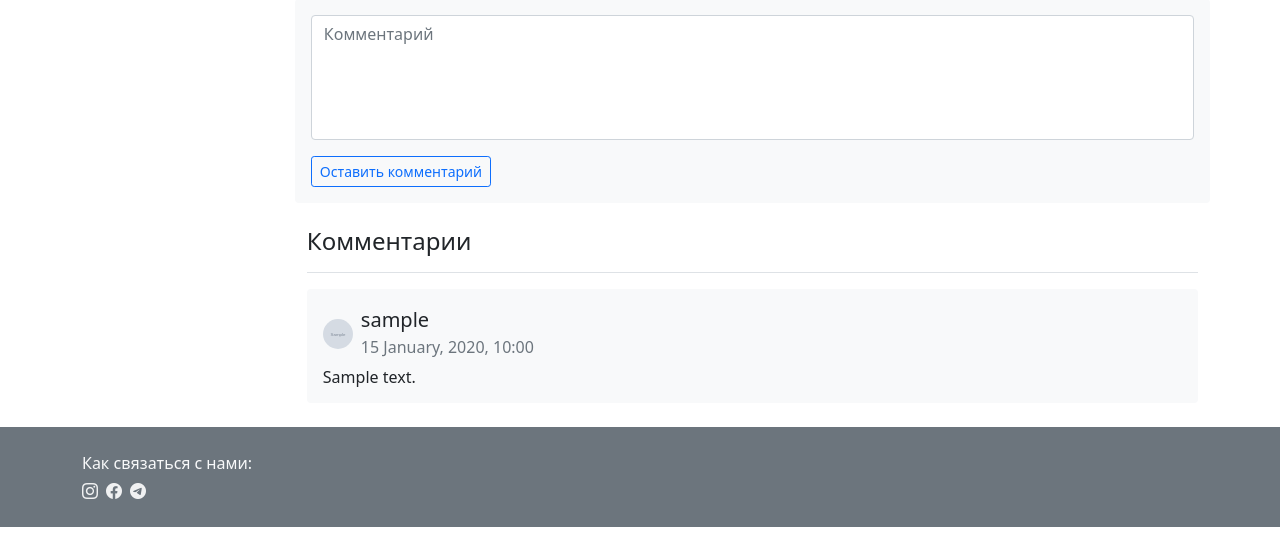
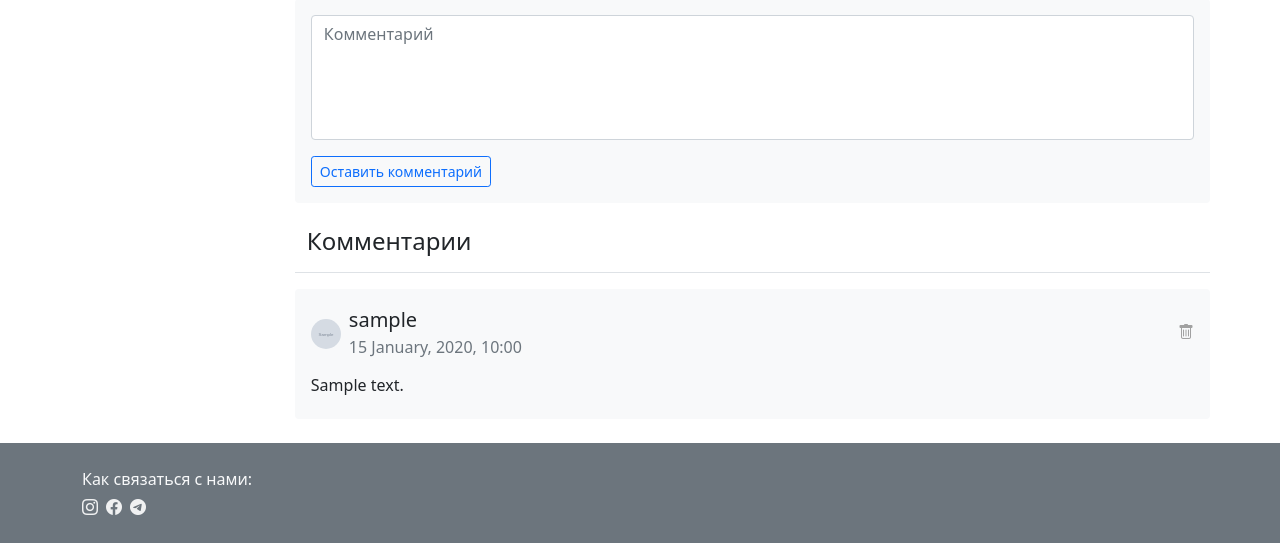
Before and after one commit to BorisPlaton/books_flask, a Flask app: page /review/1 in a window 1280 px wide. Shown: the part 487-1030 px from the top of the page. Run offline with Flask 2, Linux system fonts and the light colour scheme; a user stored in the database is signed in; tables that the repository leaves empty hold one stand-in row (values such as "Sample post"); grey boxes marked "Sample" are stand-in pictures; some libraries are stand-ins or nearby versions.

Commit message:
Protection on the deleting commentars

```diff
--- a/bookreview/templates/add_book.html
+++ b/bookreview/templates/add_book.html
@@ -16,12 +16,12 @@
 
 			<div class="col-lg-5">
 				<h5 class="fw-light">Автор</h5>
-				<div class="input-group mb-2">
+				<div class="d-flex flex-column mb-2">
 					{{ load_field(form.author, class="form-control form-control-sm", autocomplete="off") }}
 				</div>
 
 				<h5 class="fw-light">Название</h5>
-				<div class="input-group mb-2">
+				<div class="d-flex flex-column mb-2">
 					{{ load_field(form.title, class="form-control form-control-sm", autocomplete="off") }}
 				</div>
 
--- a/bookreview/templates/base.html
+++ b/bookreview/templates/base.html
@@ -112,9 +112,9 @@
 									<div>
 										<a href=" {{ url_for('main.profile', profile_id=current_user.id) }} " class="sidebar_link"><i class="bi bi-person me-1"></i>Мой профиль</a>
 									</div>
-									<!-- PROFILE PAGE -->
+									<!-- MAIN PAGE -->
 									<div>
-										<a href="#" class="sidebar_link"><i class="bi bi-house me-1"></i>Главная страница</a>
+										<a href="{{ url_for('main.index') }}" class="sidebar_link"><i class="bi bi-house me-1"></i>Главная страница</a>
 									</div>
 									<!-- WRITE A NEW REVIEW -->
 									<div>
--- a/bookreview/templates/my_profile.html
+++ b/bookreview/templates/my_profile.html
@@ -54,7 +54,7 @@
 
 		<!-- REVIEWS -->
 		<div class="col-12 my-4">
-			<h4 class="fw-light m-0">Рецензии</h4>
+			<h4 class="fw-light m-0" id="reviews">Рецензии</h4>
 		</div>
 
 		<div class="col">
--- a/bookreview/templates/review.html
+++ b/bookreview/templates/review.html
@@ -55,10 +55,10 @@
 <!-- LEAVE COMMENT FORM -->
 <div class="col bg-light p-3 rounded mt-3">
 	<form action="{{ url_for('book.review', review_id=review.id )}}" method="post" novalidate>
-		<div class="d-flex flex-column"></div>
+		<div class="d-flex flex-column">
 		{{ form.csrf_token }}
 		{{ load_field(form.text, class='form-control', placeholder=form.text.label.text, style="height: 125px;")}}
-		{{ form.submit(class='btn btn-outline-primary btn-sm mt-3 ms-auto')}}
+		{{ form.submit(class='btn btn-outline-primary btn-sm mt-3 me-auto')}}
 		</div>
 	</form>
 </div>
@@ -70,20 +70,27 @@
 <!-- COMMENTS -->
 {% if review.comments %}
 	{% for comment in review.comments %}
-	<div class="col rounded mt-3 p-3 bg-light">
+	<div class="col rounded mt-3 p-3 pb-4 bg-light">
 		<div class="d-flex flex-column">
 
-			<div class="d-flex align-items-center justify-content-start">
-				<div class="user_photo rounded-circle mt-1"
-				style="background-image: url({{ url_for('static', filename='profile_img/' + comment.author.profile_photo) }}); width: 30px; height:30px;">
+			<div class="d-flex justify-content-between align-items-center">
+				<div class="d-flex align-items-center justify-content-start">
+					<div class="user_photo rounded-circle mt-1"
+					style="background-image: url({{ url_for('static', filename='profile_img/' + comment.author.profile_photo) }}); width: 30px; height:30px;">
+					</div>
+					<div class="d-flex flex-column ms-2 ">
+						<a href="{{ url_for('main.profile', profile_id=comment.author.id) }}" class="text-dark lead fs-5">{{ comment.author.username }}</a>
+						<span class="text-secondary fw-light fs-6">{{ comment.date.strftime('%d %B, %Y') }}, {{ comment.date.strftime('%H:%M') }}</span>
+					</div>
 				</div>
-				<div class="d-flex flex-column ms-2 ">
-					<a href="{{ url_for('main.profile', profile_id=comment.author.id) }}" class="text-dark lead fs-5">{{ comment.author.username }}</a>
-					<span class="text-secondary fw-light fs-6">{{ review.date.strftime('%d %B, %Y') }}, {{ review.date.strftime('%H:%M') }}</span>
+				{% if current_user.id == author_id %}
+				<div class="d-flex">
+					<a href="{{ url_for('book.delete_comment', comment_id=comment.id, next='/review/'~review.id )}}" class='sidebar_link'><i class="bi bi-trash"></i></a>
 				</div>
+				{% endif %}
 			</div>
 
-			<div class="mt-2">
+			<div class="mt-3">
 				<p class="m-0">{{ comment.text }}</p>
 			</div>
 
@@ -91,7 +98,9 @@
 	</div>
 	{% endfor %}
 {% else %}
-	<small>Пока ещё никто не написал здесь свой комментарий. Сделайте это первыми!</small>
+	<div class="col mt-3 text-secondary p-3">
+		<small>Здесь нет комментариев. Напишите его первым!</small>
+	</div>
 {% endif %}
 
 {% endblock %}
--- a/bookreview/views/book.py
+++ b/bookreview/views/book.py
@@ -33,11 +33,14 @@ def add_book():
 @book.route('/delete_book/<int:book_id>')
 @login_required
 def delete_book(book_id):
-    next_route = request.args.get("next")
-    Book.query.filter_by(id=book_id).delete()
-    db.session.commit()
-    flash("Книга удалена", category="warning")
-    return redirect(url_for(next_route))
+    book_ = Book.query.get(int(book_id))
+    if current_user.id == book_.user.id:
+        db.session.delete(book_)
+        db.session.commit()
+        next_route = request.args.get("next")
+        flash("Книга удалена", category="warning")
+        return redirect(url_for(next_route))
+    return redirect(url_for('main.index'))
 
 
 @book.route('/review/<int:review_id>', methods=["POST", "GET"])
@@ -45,6 +48,7 @@ def review(review_id):
     current_review = Review.query.get(review_id)
     write_comment = WriteComment()
     mark = len(current_review.users_like) - len(current_review.users_dislike)
+    author_review = current_review.author.id
     if write_comment.validate_on_submit():
         comment = Comment(author_id=current_user.id,
                           review_id=review_id,
@@ -52,19 +56,21 @@ def review(review_id):
         db.session.add(comment)
         db.session.commit()
         return redirect(url_for('book.review', review_id=review_id))
-    return render_template('review.html', review=current_review, form=write_comment, mark=mark)
+    return render_template('review.html', review=current_review,
+                           form=write_comment,
+                           mark=mark,
+                           author_id=author_review)
 
 
 @book.route('/write_review', methods=["POST", "GET"])
 @login_required
 def write_review():
     write_review_form = WriteReview()
-
     if write_review_form.validate_on_submit():
-        review = Review(author_id=current_user.id,
-                        book_id=write_review_form.select_book.data.id,
-                        text=write_review_form.text.data)
-        db.session.add(review)
+        review_ = Review(author_id=current_user.id,
+                         book_id=write_review_form.select_book.data.id,
+                         text=write_review_form.text.data)
+        db.session.add(review_)
         db.session.commit()
         flash("Запись сохранена", category="success")
         return redirect(url_for('main.profile', profile_id=current_user.id))
@@ -75,11 +81,26 @@ def write_review():
 @book.route('/delete_review/<int:review_id>')
 @login_required
 def delete_review(review_id):
-    next_route = request.args.get("next")
-    Review.query.filter_by(id=review_id).delete()
-    db.session.commit()
-    flash("Рецензия удалена", category="warning")
-    return redirect(next_route)
+    review_ = Review.query.get(int(review_id))
+    if current_user.id == review_.author.id:
+        db.session.delete(review_)
+        db.session.commit()
+        flash("Рецензия удалена", category="warning")
+        next_route = request.args.get("next")
+        return redirect(next_route)
+    return redirect(url_for('main.index'))
+
+
+@book.route('/delete_comment/<comment_id>')
+@login_required
+def delete_comment(comment_id):
+    comment = Comment.query.get(int(comment_id))
+    if current_user.id == comment.author.id:
+        db.session.delete(comment)
+        db.session.commit()
+        next_route = request.args.get("next")
+        return redirect(next_route)
+    return redirect(url_for('main.index'))
 
 
 @book.route('/status_up/<int:review_id>')
```
